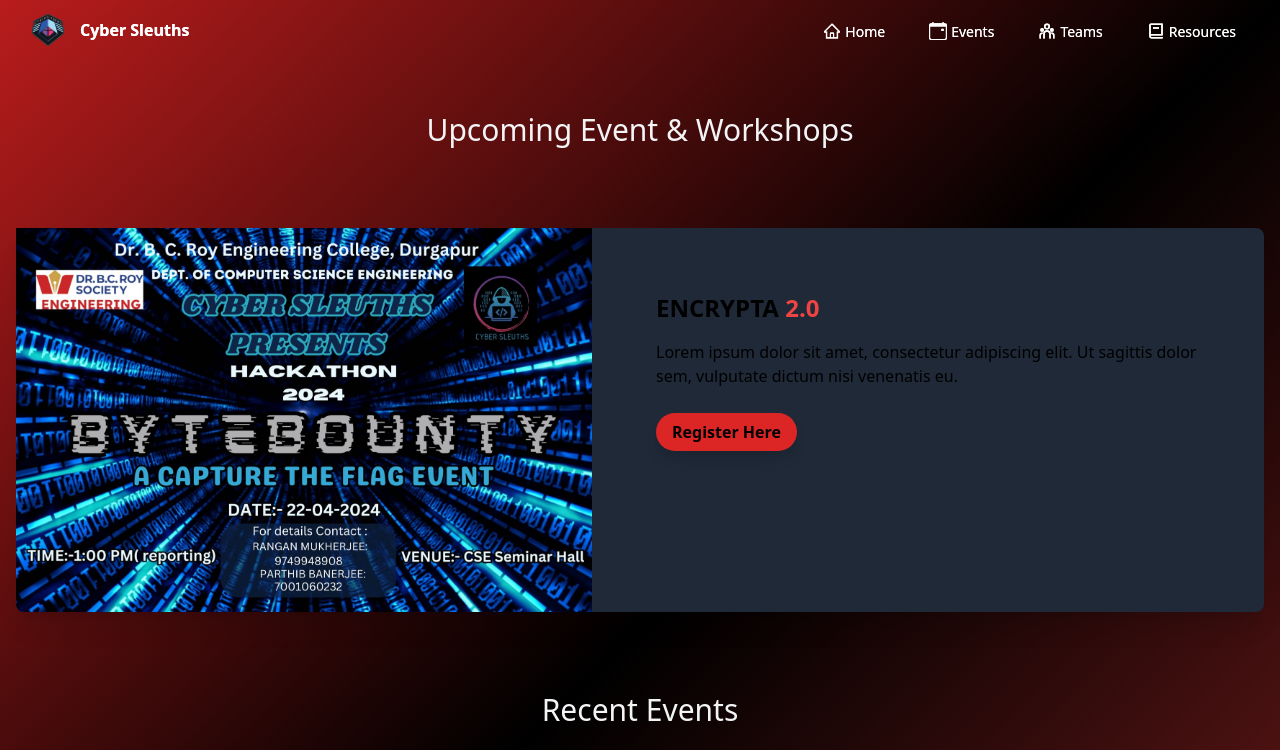
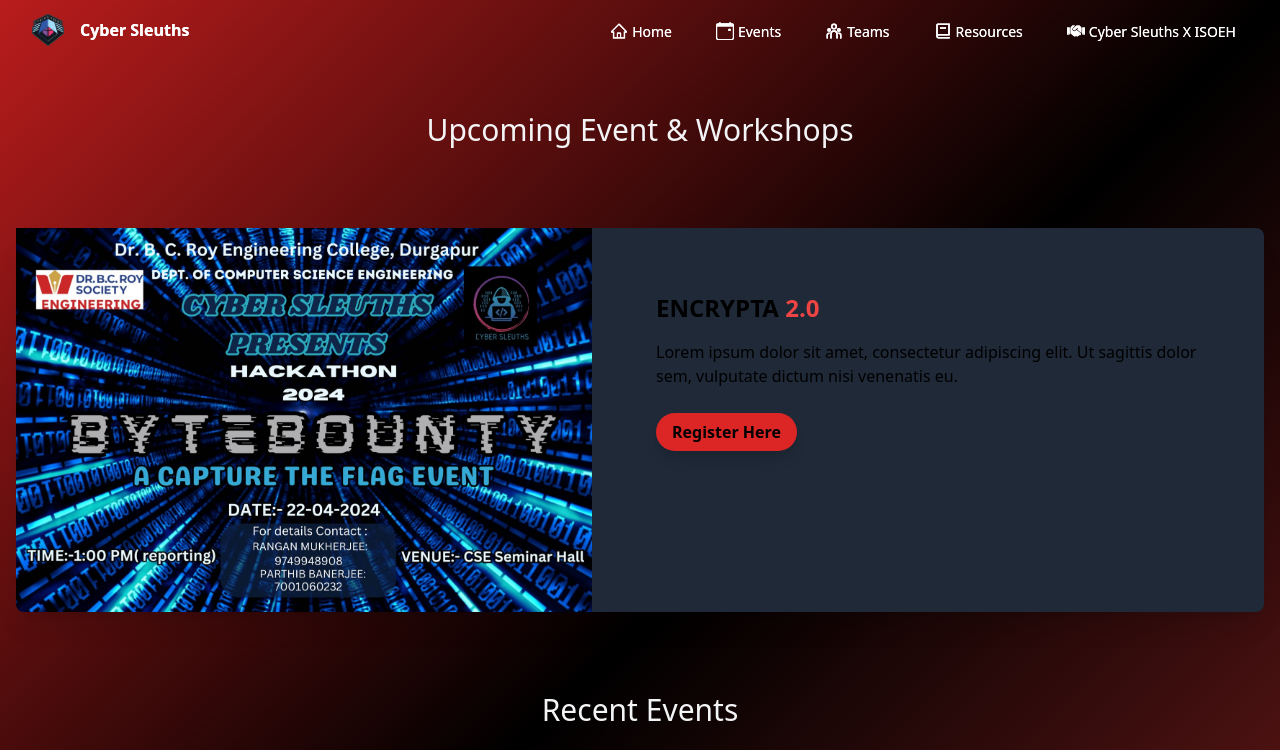
Before and after one commit to cybersleuths/CyberSleuths2.0, a React (Vite) app: page /events in a window 1280 px wide. Shown: the top 750 px of the page. Built offline with nearby package versions, Linux system fonts and the light colour scheme.

Commit message:
CyberXISOEH added

```diff
--- a/src/components/NavBar.jsx
+++ b/src/components/NavBar.jsx
@@ -3,7 +3,7 @@
 import { AiOutlineHome } from "react-icons/ai";
 import { BsCalendarEvent } from "react-icons/bs";
 import { RiTeamLine, RiBook2Line } from "react-icons/ri";
-import { MdOutlineLeaderboard } from "react-icons/md";
+import { FaHandshake } from "react-icons/fa";
 
 export default function NavBar() {
   const [isOpen, setIsOpen] = useState(false);
@@ -21,9 +21,7 @@
                     src="/img/logo.png"
                     alt="CYBER SLEUTHS"
                   />
-                  <h1 className="font-semibold text-white">
-                    Cyber Sleuths
-                  </h1>
+                  <h1 className="font-semibold text-white">Cyber Sleuths</h1>
                 </div>
               </a>
 
@@ -56,6 +54,13 @@
                       className="flex rounded-md px-3 py-2 text-sm font-medium text-white hover:bg-gray-600"
                     >
                       <RiBook2Line className="mx-1 text-lg" /> Resources
+                    </a>
+
+                    <a
+                      href="/cyber-sleuths-x-isoeh"
+                      className="flex rounded-md px-3 py-2 text-sm font-medium text-white hover:bg-gray-600"
+                    >
+                      <FaHandshake className="mx-1 text-lg" /> Cyber Sleuths X ISOEH
                     </a>
                   </div>
                 </div>
@@ -118,9 +123,8 @@
           leaveTo="opacity-0 scale-95"
         >
           {/* Mobile menu */}
-          {ref => (
           <div className="md:hidden" id="mobile-menu">
-              <div ref={ref} className="space-y-1 px-2 pt-2 pb-3 sm:px-3">
+            <div className="space-y-1 px-2 pt-2 pb-3 sm:px-3">
               <a
                 href="/"
                 className="flex rounded-md px-3 py-2 text-sm font-medium text-white hover:bg-gray-600"
@@ -142,16 +146,21 @@
                 <RiTeamLine className="mx-1 text-lg" /> Teams
               </a>
 
-
               <a
                 href="/resources"
                 className="flex rounded-md px-3 py-2 text-sm font-medium text-white hover:bg-gray-600"
               >
                 <RiBook2Line className="mx-1 text-lg" /> Resources
               </a>
+
+              <a
+                href="/cyber-sleuths-x-isoeh"
+                className="flex rounded-md px-3 py-2 text-sm font-medium text-white hover:bg-gray-600"
+              >
+                <FaHandshake className="mx-1 text-lg" /> Cyber Sleuths X ISOEH
+              </a>
             </div>
           </div>
-          )}
         </Transition>
       </nav>
     </div>
```
Lines whose indentation alone changed are shown as unchanged.
